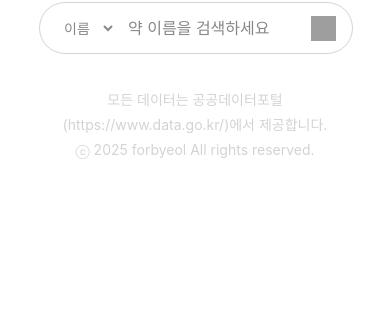
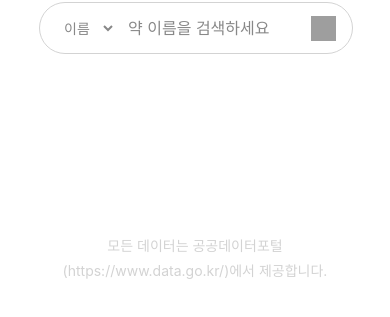
Before and after one commit to bbbyeol01/Pill-Finder, a Next.js app: page / in a window 390 px wide. Shown: the part 527-844 px from the top of the page. Built offline with nearby package versions, Linux system fonts and the light colour scheme; no server answers; grey boxes are pictures that could not be loaded; a web font is replaced by a local one.

Commit message:
footer 하단고정

```diff
--- a/components/footer.tsx
+++ b/components/footer.tsx
@@ -3,7 +3,6 @@ export default function Footer() {
     <footer>
       <div>
         모든 데이터는 공공데이터포털(https://www.data.go.kr/)에서 제공합니다.
-        <br />ⓒ 2025 forbyeol All rights reserved.
       </div>
     </footer>
   );
--- a/css/globals.css
+++ b/css/globals.css
@@ -7,7 +7,15 @@ html,
 body {
   padding: 0;
   margin: 0;
-  min-height: 90vh;
+  height: 100vh;
+  min-height: 100vh;
+}
+@media (max-width: 767px) {
+  html,
+body {
+    height: 90vh;
+    min-height: 90vh;
+  }
 }
 
 a {
@@ -16,20 +24,28 @@ a {
 }
 
 main {
+  min-height: 85%;
   width: 100vw;
   display: flex;
   flex-direction: column;
   align-items: center;
 }
+@media (max-width: 767px) {
+  main {
+    height: 100%;
+    min-height: 100%;
+  }
+}
 
 footer {
   display: flex;
-  flex-direction: column;
-  align-items: center;
+  align-items: flex-end;
   justify-content: center;
   width: 100vw;
   bottom: 0;
   margin-bottom: 5vh;
+  height: 100px;
+  position: relative;
 }
 footer div {
   width: 80%;
@@ -38,6 +54,13 @@ footer div {
   text-align: center;
   line-height: 25px;
   word-break: keep-all;
+  position: relative;
+  transform: translateY(-100%);
+}
+@media (max-width: 767px) {
+  footer div {
+    width: 85vw;
+  }
 }
 
 @media (max-width: 767px) {
--- a/scss/globals.scss
+++ b/scss/globals.scss
@@ -10,7 +10,15 @@ html,
 body {
     padding: 0;
     margin: 0;
-    min-height: 90vh;
+    height: 100vh;
+    min-height: 100vh;
+
+    @media(max-width: 767px) {
+        height: 90vh;
+        min-height: 90vh;
+    }
+
+
 }
 
 a {
@@ -21,20 +29,28 @@ a {
 
 
 main {
+    min-height: 85%;
     width: 100vw;
     display: flex;
     flex-direction: column;
     align-items: center;
+
+    @media(max-width: 767px) {
+        height: 100%;
+        min-height: 100%;
+    }
 }
 
 footer {
     display: flex;
-    flex-direction: column;
-    align-items: center;
+    align-items: flex-end;
     justify-content: center;
     width: 100vw;
     bottom: 0;
     margin-bottom: 5vh;
+    height: 100px;
+    position: relative;
+
 
     div {
         width: 80%;
@@ -43,6 +59,12 @@ footer {
         text-align: center;
         line-height: 25px;
         word-break: keep-all;
+        position: relative;
+        transform: translateY(-100%);
+
+        @media(max-width: 767px) {
+            width: 85vw;
+        }
     }
 
 }
```
